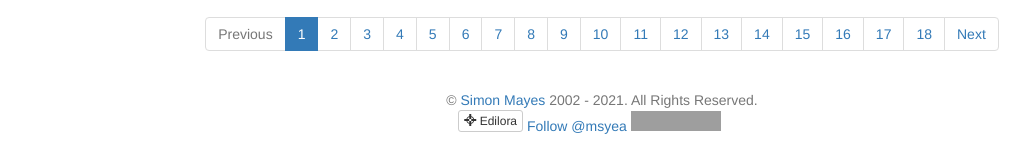
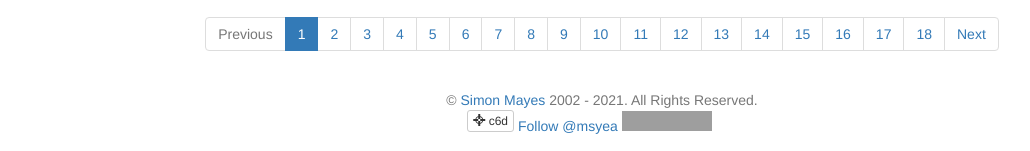
Before and after one commit to msyea/msyea.github.io, a Jekyll site: the page built from index.html, in a window 1280 px wide and 900 px high, scrolled down 3044 px. Shown: the part 746-897 px from the top of the window, without its empty margins (38-1068 px from the left). Built offline with Jekyll 4.4.1, drawn with Linux system fonts in a browser that asks for light colours; comment, search, counter and statistics services are not loaded; grey boxes are pictures that could not be loaded.

Commit message:
Remove Edilora footer link.

```diff
--- a/_includes/footer.html
+++ b/_includes/footer.html
@@ -1,6 +1,6 @@
 <footer itemscope itemtype="http://schema.org/WPFooter">
   <div class="container">
     <p class="text-center text-muted">&copy; <a href="{{ site.url }}">Simon Mayes</a> 2002 - {{site.time | date: '%Y' }}. All Rights Reserved.<br>
-       <a class="btn btn-default btn-xs" href="http://edilora.com"><span class="glyphicon glyphicon-screenshot"></span> Edilora</a> <a href="https://twitter.com/msyea" class="twitter-follow-button" data-show-count="false">Follow @msyea</a> <iframe id="gh-follow" src="https://ghbtns.com/github-btn.html?user=msyea&type=follow"></iframe></p>
+       <a class="btn btn-default btn-xs" href="http://c6d.io"><span class="glyphicon glyphicon-screenshot"></span> c6d</a> <a href="https://twitter.com/msyea" class="twitter-follow-button" data-show-count="false">Follow @msyea</a> <iframe id="gh-follow" src="https://ghbtns.com/github-btn.html?user=msyea&type=follow"></iframe></p>
   </div>
 </footer>
```
